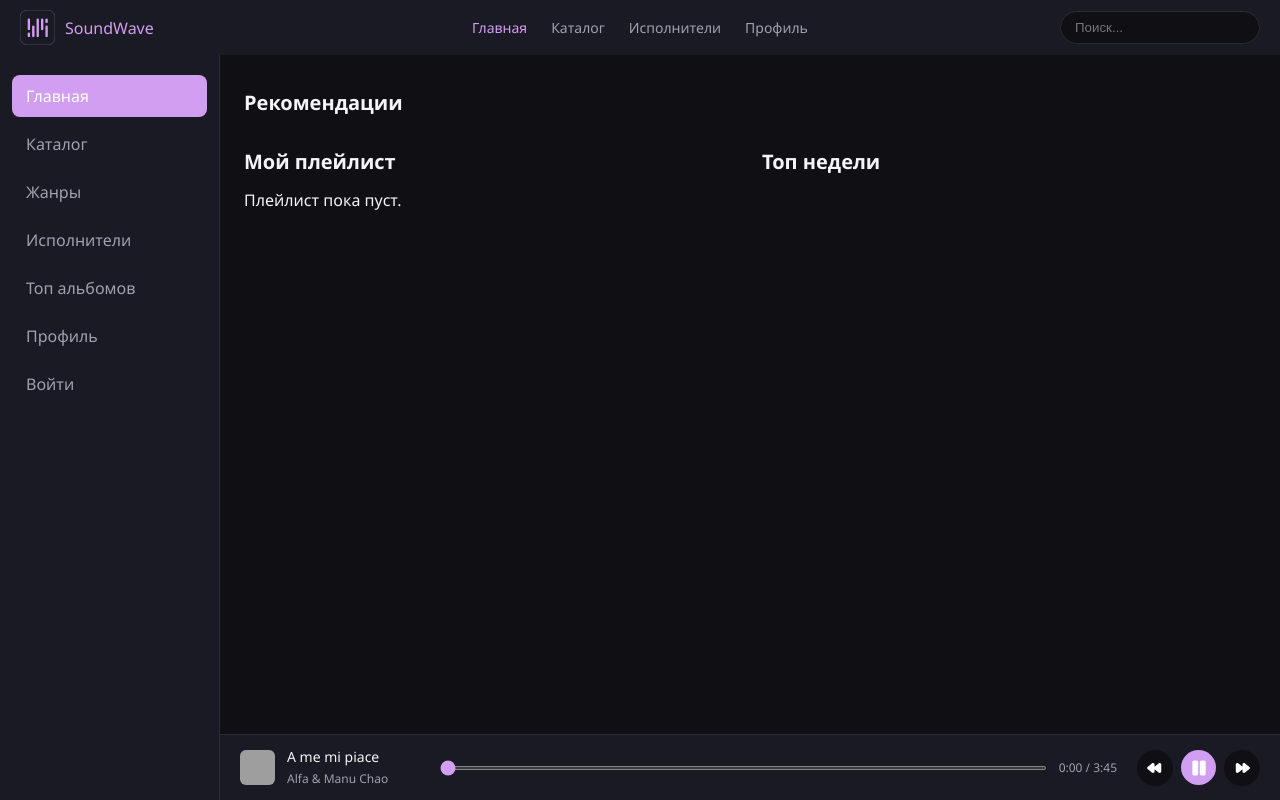
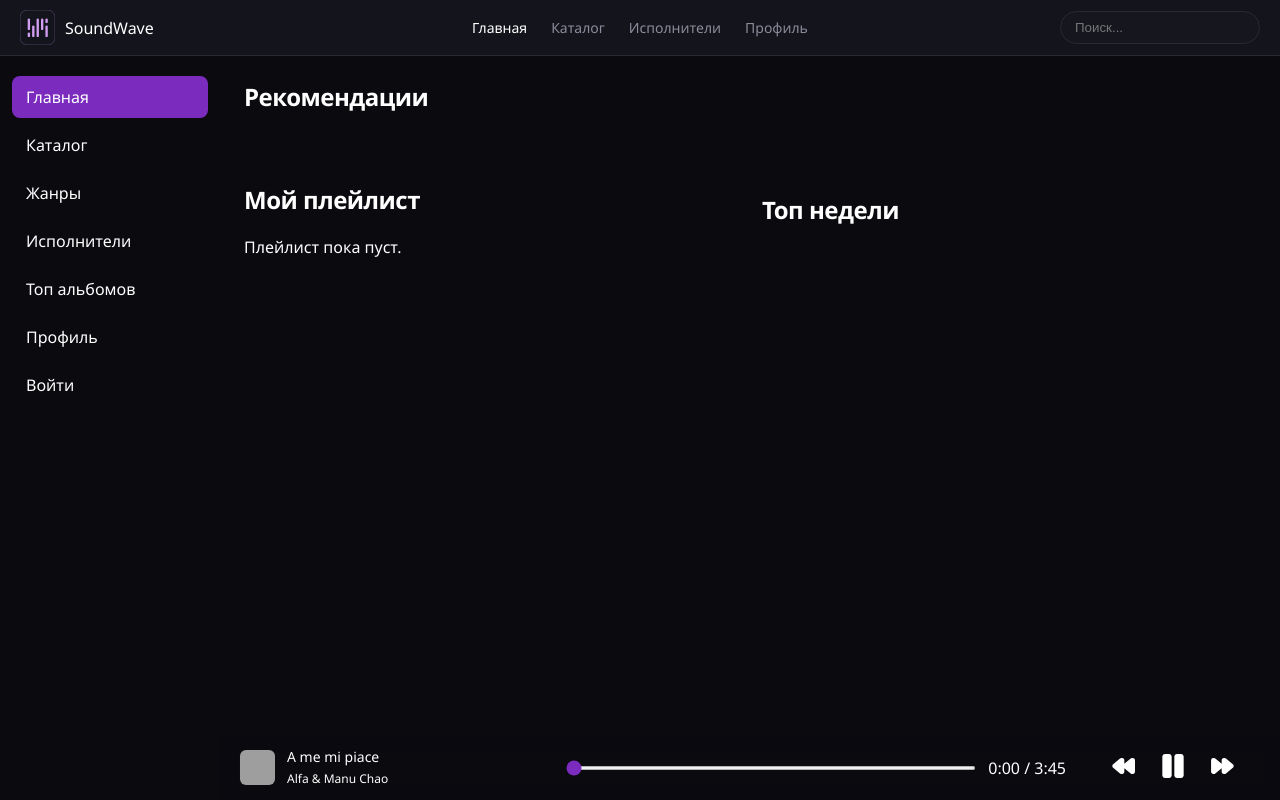
Before and after one commit to DRDRDRDRDRDRDD/soundwave_project, a Django app: page / in a window 1280 px wide. Run offline with Django 5.2, Linux system fonts and the light colour scheme; data that the repository does not hold is empty; grey boxes are pictures that could not be loaded.

Commit message:
финал

```diff
--- a/apps/core/urls.py
+++ b/apps/core/urls.py
@@ -1,13 +1,13 @@
-from django.contrib import admin
 from django.urls import path
-from apps.core.views import home, catalog, profile_view, toggle_like
-# Импорты ваших входов/выходов (login/logout)
+from apps.core.views import home, catalog, profile_view, toggle_like, album_detail # Добавили album_detail
 
 urlpatterns = [
-    path('admin/', admin.site.urls),
+    # path('admin/', admin.site.urls),  <-- УДАЛИТЕ ЭТУ СТРОКУ (она уже есть в главном urls.py)
     path('', home, name='home'),
     path('catalog/', catalog, name='catalog'),
-    path('profile/', profile_view, name='profile'), # Страница профиля
-    path('toggle-like/<int:track_id>/', toggle_like, name='toggle_like'), # AJAX ручка для лайков/удаления
-    # ... ваши пути для авторизации ...
+    path('profile/', profile_view, name='profile'),
+    path('toggle-like/<int:track_id>/', toggle_like, name='toggle_like'),
+
+    # Добавляем маршрут для альбома:
+    path('album/<int:album_id>/', album_detail, name='album_detail'),
 ]
--- a/apps/core/views.py
+++ b/apps/core/views.py
@@ -4,6 +4,7 @@ from django.shortcuts import render, get_object_or_404, redirect
 from django.contrib.auth.decorators import login_required
 from django.http import JsonResponse
 import json
+from django.shortcuts import render, get_object_or_404
 
 def home(request):
     recommendations = Album.objects.all()
@@ -44,3 +45,8 @@ def toggle_like(request, track_id):
 
         return JsonResponse({'status': 'ok', 'liked': liked})
     return JsonResponse({'status': 'error'}, status=400)
+
+def album_detail(request, album_id):
+    album = get_object_or_404(Album, id=album_id)
+    tracks = Track.objects.filter(album=album)
+    return render(request, 'core/album_detail.html', {'album': album, 'tracks': tracks})
--- a/static/css/index.css
+++ b/static/css/index.css
@@ -1,13 +1,22 @@
+@import url('https://fonts.googleapis.com/css2?family=Inter:wght@400;500;600;700&display=swap');
+
 :root {
-    --bg: #0f0f14;
-    --bg-elev: #1a1a24;
-    --text: #f5f5f7;
-    --muted: #a0a0b0;
-    --accent: #D29EF1;
-    --accent-hover: #E5B8FF;
-    --danger: #ff4d6d;
-    --border: #2a2a38;
-    --radius: 12px;
+    --bg-main: #0a0a0f;
+    --bg-card: #16161f;
+    --bg-card-hover: #1e1e2a;
+    --accent: #7b2cbf;
+    --accent-hover: #9d4edd;
+    --text-main: #ffffff;
+    --text-muted: #8b8b9a;
+    --border-color: #2a2a35;
+    --radius-lg: 20px;
+    --radius-md: 12px;
+    --radius-sm: 8px;
+    --player-height: 90px;
+}
+
+::-webkit-scrollbar {
+    scrollbar-width: none;
 }
 
 * {
@@ -25,13 +35,12 @@ html, body {
 
 body {
     font-family: 'Segoe UI', system-ui, sans-serif;
-    background: var(--bg);
-    color: var(--text);
+    background-color: var(--bg-main);
+    color: var(--text-main);
     display: flex;
     flex-direction: column;
 }
 
-/* header */
 .header {
     display: flex;
     align-items: center;
@@ -39,13 +48,16 @@ body {
     width: 100%;
     padding: 10px 20px;
     background: var(--bg-elev);
+    background: rgba(22, 22, 31, 0.95);
+    backdrop-filter: blur(10px);
     position: relative;
     z-index: 300;
     box-sizing: border-box;
+    border-bottom: 1px solid var(--border-color);
 }
 
 .logo {
-    color: var(--accent);
+    color: var(--text-main);
     display: flex;
     align-items: center;
     flex-shrink: 0;
@@ -67,17 +79,14 @@ body {
 }
 
 .header-nav a {
-    color: var(--muted);
+    color: var(--text-muted);
     font-size: 14px;
     transition: color .2s;
 }
 
-.header-nav a:hover {
-    color: var(--text);
-}
-
+.header-nav a:hover,
 .header-nav a.active {
-    color: var(--accent);
+    color: var(--text-main);
 }
 
 .search-box {
@@ -131,7 +140,7 @@ body {
     left: -260px;
     width: 240px;
     height: 100vh;
-    background: var(--bg-elev);
+    background: var(--bg-main);
     border-right: 1px solid var(--border);
     padding: 70px 12px 20px;
     z-index: 250;
@@ -166,143 +175,167 @@ body {
     color: #fff;
 }
 
-/* main */
 .main-content {
     flex: 1;
+    padding: 24px;
+    padding-bottom: calc(var(--player-height) + 40px);
+    max-width: 1200px;
+    margin: 0 auto;
     width: 100%;
-    padding: 24px;
-    display: flex;
-    flex-direction: column;
-    padding-bottom: 100px;
-    box-sizing: border-box;
-}
-
-.main-content h1 {
-    margin-bottom: 14px;
-    font-size: 20px;
-}
-
-.main-content h2 {
-    margin-bottom: 14px;
-    font-size: 20px;
 }
 
 .section {
-    padding-top: 10px;
-    width: 100%;
+    margin-bottom: 40px;
+}
+
+h1,
+h2 {
+    font-size: 24px;
+    font-weight: 600;
+    margin-bottom: 20px;
+    letter-spacing: -0.5px;
+}
+
+.hero-banner {
+    background: linear-gradient(135deg, #1e1e2a 0%, #2d1b4e 100%);
+    border-radius: var(--radius-lg);
+    padding: 60px 40px;
+    text-align: center;
+    margin-bottom: 40px;
+    position: relative;
+    overflow: hidden;
+}
+
+.hero-banner h1 {
+    font-size: 36px;
+    margin-bottom: 12px;
+}
+
+.hero-banner p {
+    color: var(--text-muted);
+    margin-bottom: 24px;
+    font-size: 16px;
+}
+
+.hero-buttons {
+    display: flex;
+    gap: 12px;
+    justify-content: center;
+}
+
+.btn-primary {
+    background: var(--accent);
+    color: white;
+    padding: 12px 24px;
+    border-radius: 30px;
+    border: none;
+    font-weight: 600;
+    cursor: pointer;
+    transition: background 0.2s;
+}
+
+.btn-primary:hover {
+    background: var(--accent-hover);
+}
+
+.btn-secondary {
+    background: rgba(255, 255, 255, 0.1);
+    color: white;
+    padding: 12px 24px;
+    border-radius: 30px;
+    border: 1px solid rgba(255, 255, 255, 0.2);
+    font-weight: 600;
+    cursor: pointer;
+    transition: background 0.2s;
+}
+
+.btn-secondary:hover {
+    background: rgba(255, 255, 255, 0.2);
 }
 
 .carousel {
     display: flex;
+    gap: 20px;
     overflow-x: auto;
-    scroll-behavior: smooth;
-    padding-bottom: 8px;
-    width: 100%;
+    padding-bottom: 10px;
+    scrollbar-width: none;
 }
 
 .carousel::-webkit-scrollbar {
-    height: 6px;
-}
-
-.carousel::-webkit-scrollbar-thumb {
-    background: var(--border);
-    border-radius: 3px;
+    display: none;
 }
 
 .album-card {
-    background: var(--bg-elev);
-    border-radius: var(--radius);
-    padding: 10px;
-    margin-right: 10px;
-    width: 110px;
-    flex-shrink: 0;
+    min-width: 160px;
+    cursor: pointer;
+    transition: transform 0.2s;
     text-align: center;
-    transition: transform .2s;
-    cursor: pointer;
-}
-
-.album-card:hover {
-    transform: translateY(-4px);
 }
 
 .album-card img {
-    width: 100%;
-    aspect-ratio: 1;
+    width: 160px;
+    height: 160px;
     object-fit: cover;
-    border-radius: 8px;
-    background: var(--border);
+    border-radius: 50%;
+    margin-bottom: 12px;
+    box-shadow: 0 8px 20px rgba(0, 0, 0, 0.4);
+    border: 3px solid transparent;
+    transition: border 0.2s;
 }
 
-.album-card h3 {
-    font-size: 14px;
-    margin-top: 8px;
-}
-
-.album-card p {
-    font-size: 12px;
-    color: var(--muted);
+.album-card:hover img {
+    border-color: var(--accent);
 }
 
 .catalog-grid {
     display: grid;
-    grid-template-columns: repeat(auto-fill, minmax(135px, 1fr));
-    gap: 16px;
-    width: 100%;
+    grid-template-columns: repeat(auto-fill, minmax(180px, 1fr));
+    gap: 24px;
 }
 
-.catalog-grid .album-card {
+.catalog-grid .album-card img {
+    border-radius: var(--radius-md);
     width: 100%;
+    height: auto;
+    aspect-ratio: 1;
 }
 
-/* track */
+.catalog-grid .album-card h3 {
+    font-size: 15px;
+    font-weight: 600;
+    margin-bottom: 4px;
+}
+
+.album-card p {
+    font-size: 13px;
+    color: var(--text-muted);
+}
+
 .track-list {
     display: flex;
-    gap: 16px;
-    overflow-x: auto;
-    scroll-behavior: smooth;
-    padding-bottom: 8px;
     flex-direction: column;
-    width: 100%;
+    gap: 8px;
 }
 
 .track {
     display: flex;
     align-items: center;
-    gap: 12px;
-    background: var(--bg-elev);
-    padding: 10px;
-    border-radius: 10px;
-    width: 100%;
+    gap: 16px;
+    padding: 12px;
+    border-radius: var(--radius-md);
+    background: transparent;
+    transition: background 0.2s;
+}
+
+.track:hover {
+    background: var(--bg-card);
 }
 
 .track img {
-    width: 44px;
-    height: 44px;
+    width: 48px;
+    height: 48px;
+    border-radius: 8px;
     object-fit: cover;
-    border-radius: 6px;
-    background: var(--border);
-}
-
-.play-btn {
-    width: 30px;
-    height: 30px;
-    border-radius: 50%;
-    border: none;
-    background: var(--accent);
-    cursor: pointer;
-    display: flex;
-    align-items: center;
-    justify-content: center;
-    padding: 0;
-    flex-shrink: 0;
-    transition: background .2s, transform .2s;
-}
-
-.play-btn img {
-    width: 14px;
-    height: 14px;
-    display: block;
-    background: none;
 }
 
 .track-info {
@@ -371,6 +517,7 @@ body {
     gap: 20px;
     padding: 12px 20px;
     background: var(--bg-elev);
+    backdrop-filter: blur(10px);
     border-top: 1px solid var(--border);
     z-index: 200;
     box-sizing: border-box;
@@ -380,7 +527,7 @@ body {
     display: flex;
     align-items: center;
     gap: 12px;
-    min-width: 180px;
+    width: 30%;
 }
 
 .player-track img {
@@ -401,189 +548,47 @@ body {
 }
 
 .player-progress {
-    flex: 1;
     display: flex;
     align-items: center;
     gap: 12px;
+    flex: 1;
+    max-width: 500px;
 }
 
 .player-progress input[type="range"] {
     flex: 1;
     accent-color: var(--accent);
     height: 4px;
-}
-
-.player-progress span {
-    font-size: 12px;
-    color: var(--muted);
-    white-space: nowrap;
+    cursor: pointer;
 }
 
 .player-controls {
     display: flex;
-    gap: 8px;
+    margin: auto;
+    gap: 16px;
     align-items: center;
-    justify-content: flex-end;
 }
 
 .player-controls button {
-    width: 36px;
-    height: 36px;
-    border-radius: 50%;
-    border: none;
-    background: var(--bg);
-    cursor: pointer;
-    display: flex;
-    align-items: center;
-    justify-content: center;
-    padding: 0;
-    transition: background .2s, transform .2s;
-}
-
-.player-controls button img {
-    width: 20px;
-    height: 20px;
-    display: block;
-}
-
-.player-controls button:hover {
-    background: var(--accent);
-    transform: scale(1.05);
-}
-
-#playPauseBtn {
-    background: var(--accent);
-    width: 35px;
-    height: 35px;
-}
-
-#playPauseBtn:hover {
-    background: var(--accent-hover);
-}
-
-/* Вход и Регистрация */
-.form-page {
-    flex: 1;
-    display: flex;
-    justify-content: center;
-    align-items: center;
-    padding: 40px 20px;
-    width: 100%;
-}
-
-.auth-form {
-    background: var(--bg-elev);
-    padding: 32px;
-    border-radius: var(--radius);
-    width: 100%;
-    max-width: 420px;
-    display: flex;
-    flex-direction: column;
-    gap: 16px;
-}
-
-.auth-form h1 {
-    font-size: 24px;
-    text-align: center;
-}
-
-.form-group {
-    display: flex;
-    flex-direction: column;
-    gap: 6px;
-}
-
-.form-group label {
-    font-size: 13px;
-    color: var(--muted);
-}
-
-.form-group input {
-    padding: 10px 14px;
-    border-radius: 8px;
-    border: 1px solid var(--border);
-    background: var(--bg);
-    color: var(--text);
-    outline: none;
-    transition: border-color .2s;
-    width: 100%;
-}
-
-.form-group input:focus {
-    border-color: var(--accent);
-}
-
-.form-group input.invalid {
-    border-color: var(--danger);
-}
-
-.password-wrap {
-    position: relative;
-    width: 100%;
-}
-
-.password-wrap input {
-    width: 100%;
-    padding-right: 40px;
-}
-
-.toggle-pass {
-    position: absolute;
-    right: 8px;
-    top: 50%;
-    transform: translateY(-50%);
     background: none;
     border: none;
     cursor: pointer;
-    font-size: 16px;
-    color: var(--muted);
-    width: auto;
+    color: white;
 }
-
-.error {
-    font-size: 12px;
-    color: var(--danger);
-    min-height: 14px;
-}
-
-.btn-primary {
-    padding: 12px;
-    border-radius: 8px;
-    border: none;
-    background: var(--accent);
-    color: #fff;
-    font-size: 16px;
-    font-weight: 600;
-    cursor: pointer;
-    transition: background .2s;
-    width: 100%;
-}
-
-.btn-primary:hover {
-    background: var(--accent-hover);
-}
-
-.form-footer {
-    text-align: center;
-    font-size: 13px;
-    color: var(--muted);
-}
-
-.form-footer a {
-    color: var(--accent);
-}
-
 
 @media (min-width: 320px) and (max-width: 425px) {
     .main-content {
         padding: 15px 12px;
     }
+
     .section-top10 {
         display: none;
     }
+
     .header-nav {
         display: none;
     }
+
     .burger {
         display: block;
     }
--- a/templates/core/catalog.html
+++ b/templates/core/catalog.html
@@ -7,7 +7,9 @@
 <div class="catalog-grid" id="catalogGrid">
     {% for album in albums %}
     <article class="album-card" data-title="{{ album.title }}">
-        <img src="{% static 'images/images/' %}{{ album.cover }}" alt="{{ album.title }}">
+        <a href="{% url 'album_detail' album.id %}">
+            <img src="{% static 'images/images/' %}{{ album.cover }}" alt="{{ album.title }}">
+        </a>
         <h3>{{ album.title }}</h3>
         <p>{{ album.artist }}</p>
     </article>
--- a/templates/core/index.html
+++ b/templates/core/index.html
@@ -59,7 +59,6 @@
     </section>
 </div>
 {% endblock %}
-
 {% block player %}
 <footer class="player" id="player">
     <div class="player-track">
--- a/templates/core/login.html
+++ b/templates/core/login.html
@@ -9,15 +9,13 @@
         <h1>Вход</h1>
 
         <div class="form-group">
-            <label for="loginEmail">Email или логин</label>
-            <input type="text" id="loginEmail" name="username" required>
+            <input type="text" id="loginEmail" name="username" required placeholder="Email или логин">
             <span class="error" data-error="loginEmail"></span>
         </div>
 
         <div class="form-group">
-            <label for="loginPassword">Пароль</label>
             <div class="password-wrap">
-                <input type="password" id="loginPassword" name="password" required>
+                <input type="password" id="loginPassword" name="password" required placeholder="Пароль">
                 <button type="button" class="toggle-pass" data-target="loginPassword">👁</button>
             </div>
             <span class="error" data-error="loginPassword"></span>
--- a/templates/core/profile.html
+++ b/templates/core/profile.html
@@ -4,7 +4,6 @@
 
 {% block content %}
 <div class="profile-container">
-    <h1>Личный кабинет</h1>
     <p class="profile-username">Пользователь: <strong>{{ user.username }}</strong></p>
 
     <section class="section" style="margin-top: 20px;">
@@ -20,7 +19,6 @@
                     <span class="track-title">{{ track.title }}</span>
                     <span class="track-artist">{{ track.artist }}</span>
                 </div>
-                <!-- Кнопка лайка активна, повторный клик снимает лайк и удаляет из списка -->
                 <button class="like-btn active" data-id="{{ track.id }}" aria-label="Нравится">
                     <img src="{% static 'images/images/heart-red.svg' %}" alt="">
                 </button>
```
Also changed, not shown: other parts of static/css/index.css (+142 -10 lines), templates/core/album_detail.html (added, +40 -0 lines), templates/core/register.html (+5 -10 lines), apps/core/migrations/__init__.py (deleted), apps/music/migrations/0001_initial.py, apps/music/migrations/0002_remove_track_duration_track_artist_track_liked_by_and_more.py (deleted).
